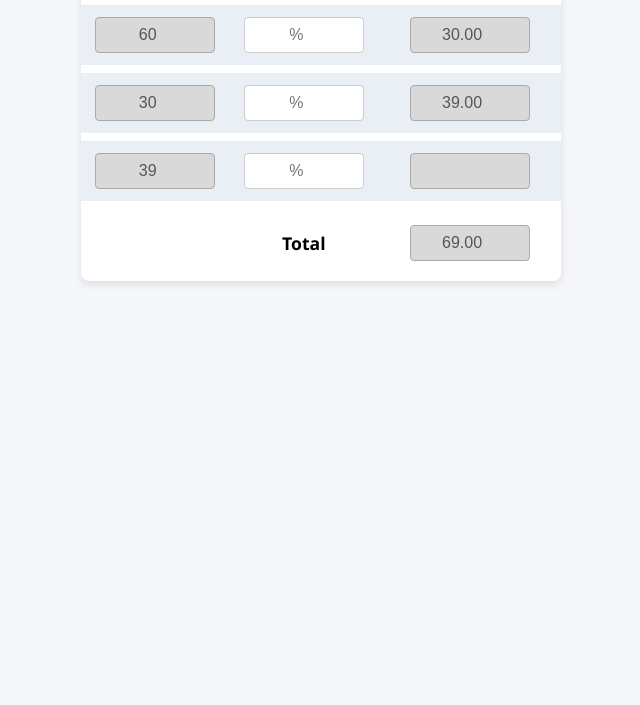
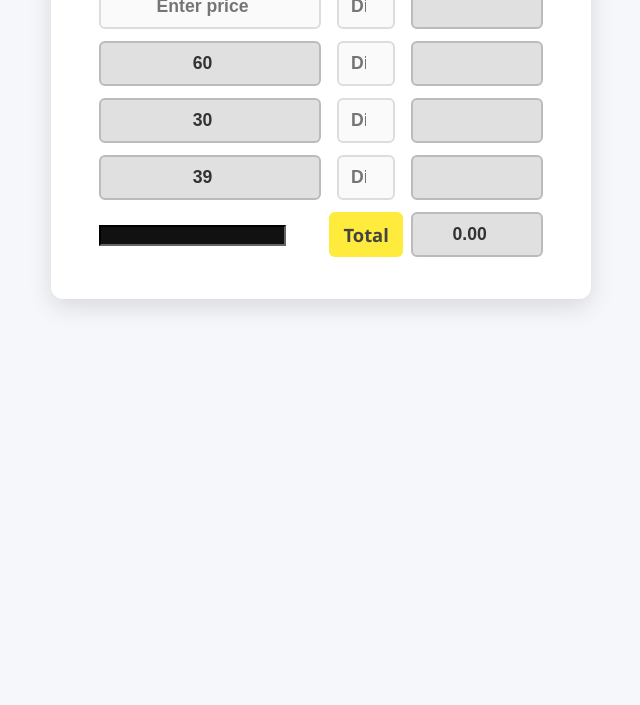
Before and after one commit to Avedelavega/Calculator-1, a plain HTML site: page index.html in a window 1280 px wide. Shown: the part 175-880 px from the top of the page, without its empty margins (319-959 px from the left). Before the commit the page ends 800 px from the top, so only its background shows below. Drawn offline with Linux system fonts and the light colour scheme.

Commit message:
Update index.html

```diff
--- a/index.html
+++ b/index.html
@@ -10,162 +10,177 @@
       background: #f5f7fa;
       display: flex;
       justify-content: center;
-    padding: 40px 0;
+      align-items: flex-start;
+      padding: 40px 20px;
+      min-height: 100vh;
+      margin: 0;
     }
+
+    .calculator {
+      background: white;
+      padding: 30px 40px;
+      border-radius: 12px;
+      box-shadow: 0 8px 24px rgba(0,0,0,0.12);
+      max-width: 460px;
+      width: 100%;
+    }
+
+    .calculator h2 {
+      margin-bottom: 24px;
+      font-weight: 700;
+      color: #333;
+      text-align: center;
+    }
+
     table {
       border-collapse: separate;
-    border-spacing: 0 8px;
-    width: 480px;
-    box-shadow: 0 4px 8px rgb(0 0 0 / 0.1);
-    background: white;
-    border-radius: 8px;
+      border-spacing: 0 12px;
+      width: 100%;
     }
-  thead th {
-    background-color: #007acc;
-    color: white;
-    padding: 12px 0;
+
+    td {
+      vertical-align: middle;
+      padding: 0 8px;
+    }
+
+    input[type="number"] {
+      width: 100%;
+      padding: 10px 12px;
+      font-size: 1.1rem;
+      border: 2px solid #ddd;
+      border-radius: 6px;
+      transition: border-color 0.2s ease;
+      box-sizing: border-box;
+      text-align: center;
       font-weight: 600;
-    font-size: 1.1em;
-    text-align: center;
-    border-radius: 8px 8px 0 0;
+      color: #444;
+      background-color: #fafafa;
     }
-  tbody tr {
-    background: #e9eff5;
-    border-radius: 6px;
+
+    input[type="number"]:focus {
+      border-color: #3f51b5;
+      outline: none;
+      background-color: #fff;
+      box-shadow: 0 0 8px rgba(63, 81, 181, 0.3);
     }
-  tbody tr:last-child {
-    background: transparent;
+
+    input[readonly] {
+      background-color: #e0e0e0;
+      border-color: #bbb;
+      cursor: default;
+      color: #333;
+      font-weight: 700;
     }
-  td {
-    text-align: center;
-    padding: 12px 0;
-    font-size: 1em;
-  }
-  input[type="number"] {
-    width: 120px;
-    padding: 8px 12px;
-    font-size: 1em;
-    border-radius: 4px;
-    border: 1.5px solid #ccc;
-    text-align: center;
-    box-sizing: border-box;
-    transition: border-color 0.2s;
-  }
-  input[type="number"]:focus {
-    outline: none;
-    border-color: #007acc;
-    box-shadow: 0 0 5px #007acc;
-  }
-  input[readonly] {
-    background-color: #d9d9d9;
-    border-color: #aaa;
-    color: #555;
+
+    /* Special styles */
+    .black-bg input[readonly] {
+      background-color: #111;
+      color: #fff;
+      border-color: #111;
       cursor: default;
     }
-  .black-bg {
-    background-color: #000;
-    border-radius: 6px 0 0 0;
+
+    .yellow-bg {
+      background-color: #ffeb3b;
+      font-weight: 700;
+      font-size: 1.15rem;
+      border-radius: 6px;
+      text-align: center;
+      user-select: none;
+      padding: 10px 0;
+      color: #444;
     }
-  .yellow-bg {
-    background-color: #ffde59;
-    font-weight: 700;
-    font-size: 1.1em;
-    border-radius: 0 6px 0 0;
-  }
-  .total-row td {
-    background: transparent !important;
-    padding-top: 16px;
-  }
-  /* Remove border radius on tbody rows except first */
-  tbody tr:not(:first-child) td {
-    border-radius: 0;
-  }
+
   </style>
 </head>
 <body>
 
+  <div class="calculator">
+    <h2>Discount Calculator</h2>
     <table>
-  <thead>
-    <tr>
-      <th>Price</th>
-      <th>Discount %</th>
-      <th>Discounted Price</th>
-    </tr>
-  </thead>
       <tbody>
         <!-- Row 1 -->
         <tr>
-      <td><input type="number" id="price1" min="0" step="any" placeholder="Enter price" oninput="calculateRow(1)" /></td>
-      <td><input type="number" id="discount1" min="0" max="100" step="any" placeholder="%" oninput="calculateRow(1)" /></td>
-      <td><input type="number" id="result1" readonly /></td>
+          <td><input type="number" id="price0" placeholder="Enter price" min="0" /></td>
+          <td><input type="number" id="discount0" placeholder="Discount %" min="0" max="100" /></td>
+          <td><input type="number" id="result0" readonly /></td>
         </tr>
 
         <!-- Row 2 -->
         <tr>
           <td><input type="number" value="60" readonly /></td>
-      <td><input type="number" id="discount2" min="0" max="100" step="any" placeholder="%" oninput="calculateRow(2)" /></td>
-      <td><input type="number" id="result2" readonly /></td>
+          <td><input type="number" id="discount1" placeholder="Discount %" min="0" max="100" /></td>
+          <td><input type="number" id="result1" readonly /></td>
         </tr>
 
         <!-- Row 3 -->
         <tr>
           <td><input type="number" value="30" readonly /></td>
-      <td><input type="number" id="discount3" min="0" max="100" step="any" placeholder="%" oninput="calculateRow(3)" /></td>
-      <td><input type="number" id="result3" readonly /></td>
+          <td><input type="number" id="discount2" placeholder="Discount %" min="0" max="100" /></td>
+          <td><input type="number" id="result2" readonly /></td>
         </tr>
 
         <!-- Row 4 -->
         <tr>
           <td><input type="number" value="39" readonly /></td>
-      <td><input type="number" id="discount4" min="0" max="100" step="any" placeholder="%" oninput="calculateRow(4)" /></td>
-      <td><input type="number" id="result4" readonly /></td>
+          <td><input type="number" id="discount3" placeholder="Discount %" min="0" max="100" /></td>
+          <td><input type="number" id="result3" readonly /></td>
         </tr>
 
-    <!-- Row 5 (Total) -->
-    <tr class="total-row">
-      <td class="black-bg"></td>
+        <!-- Row 5 - Total -->
+        <tr>
+          <td class="black-bg"><input type="text" readonly /></td>
           <td class="yellow-bg">Total</td>
           <td><input type="number" id="total" readonly /></td>
         </tr>
       </tbody>
     </table>
+  </div>
 
   <script>
-function calculateRow(row) {
-  let priceInput;
-  if (row === 1) {
-    priceInput = document.getElementById('price1').value;
-  } else {
-    priceInput = document.querySelector(`table tbody tr:nth-child(${row + 1}) td:first-child input`).value;
-  }
-  const price = parseFloat(priceInput) || 0;
-
-  const discountInput = document.getElementById(`discount${row}`).value;
-  const discount = parseFloat(discountInput) || 0;
-
-  let discountedPrice = price * (1 - discount / 100);
-  discountedPrice = discountedPrice < 0 ? 0 : discountedPrice;
-
-  document.getElementById(`result${row}`).value = discountedPrice.toFixed(2);
-
-  calculateTotal();
+    function calcDiscount(price, discount) {
+      if (price === '' || discount === '') return '';
+      const p = parseFloat(price);
+      const d = parseFloat(discount);
+      if (isNaN(p) || isNaN(d)) return '';
+      return +(p * (1 - d / 100)).toFixed(2);
     }
 
-function calculateTotal() {
-  let total = 0;
-  for (let i = 1; i <= 4; i++) {
-    const val = parseFloat(document.getElementById(`result${i}`).value) || 0;
-    total += val;
-  }
+    function updateResults() {
+      const price0 = document.getElementById('price0').value;
+      const discount0 = document.getElementById('discount0').value;
+      document.getElementById('result0').value = calcDiscount(price0, discount0);
+
+      const price1 = 60;
+      const discount1 = document.getElementById('discount1').value;
+      document.getElementById('result1').value = calcDiscount(price1, discount1);
+
+      const price2 = 30;
+      const discount2 = document.getElementById('discount2').value;
+      document.getElementById('result2').value = calcDiscount(price2, discount2);
+
+      const price3 = 39;
+      const discount3 = document.getElementById('discount3').value;
+      document.getElementById('result3').value = calcDiscount(price3, discount3);
+
+      const results = [
+        document.getElementById('result0').value,
+        document.getElementById('result1').value,
+        document.getElementById('result2').value,
+        document.getElementById('result3').value,
+      ];
+      const total = results.reduce((sum, val) => {
+        const num = parseFloat(val);
+        return sum + (isNaN(num) ? 0 : num);
+      }, 0);
       document.getElementById('total').value = total.toFixed(2);
     }
 
-window.onload = () => {
-  for (let i = 2; i <= 4; i++) {
-    calculateRow(i);
-  }
-};
+    ['price0', 'discount0', 'discount1', 'discount2', 'discount3'].forEach(id => {
+      document.getElementById(id).addEventListener('input', updateResults);
+    });
+
+    updateResults();
   </script>
-
 </body>
 </html>
```
Lines whose indentation alone changed are shown as unchanged.
